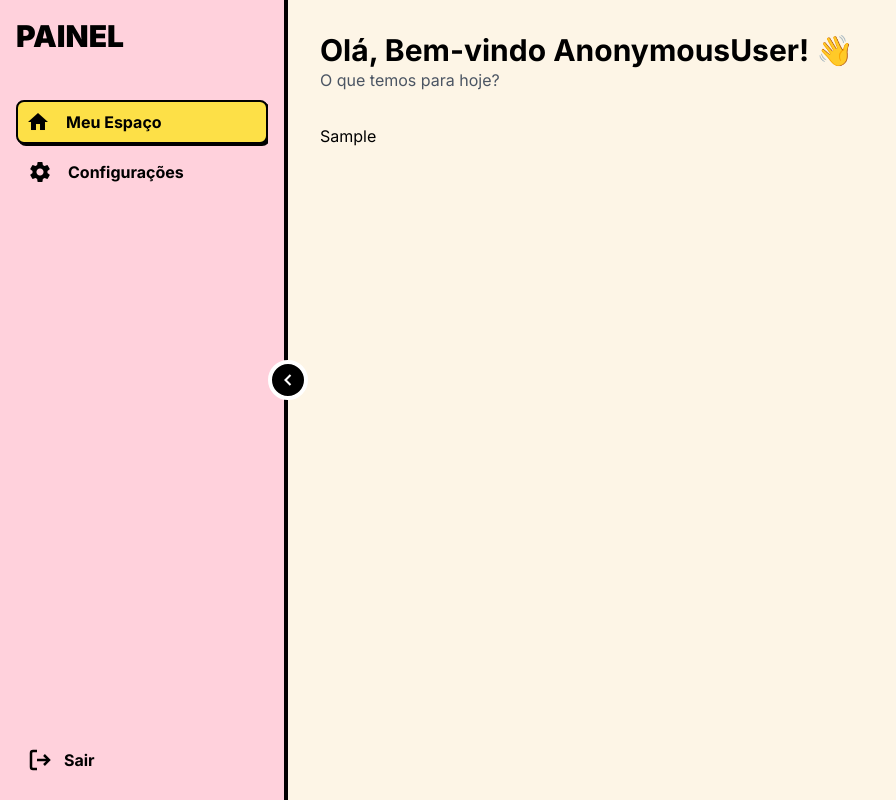
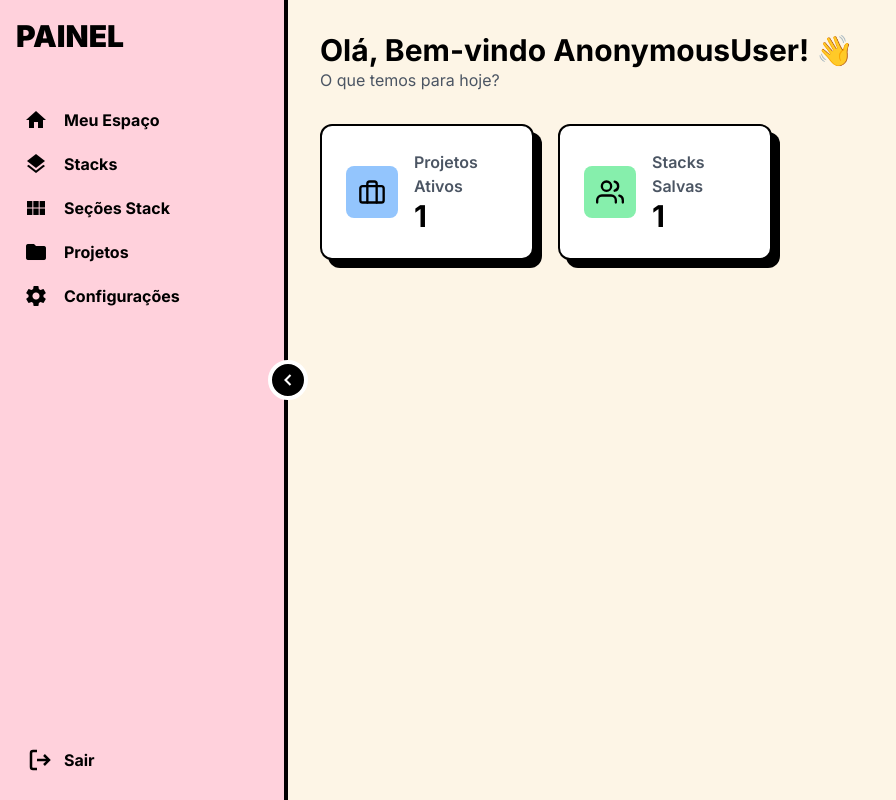
Before and after one commit to JhonatanRian/jrm-dev, a Django app: template templates/core/painel/index.html in a window 1280 px wide. Shown: the whole page, without its empty margins (0-896 px from the left). Run offline with Django 5.2, Linux system fonts and the light colour scheme; the template is opened without the code that fills it: most values are stand-ins (such as "Sample title", 1, 10 or a date in 2020); some libraries are stand-ins or nearby versions.

Commit message:
feat(core): implement AdminPermissionMixin and improve panel sidebar layout

```diff
--- a/config/asgi.py
+++ b/config/asgi.py
@@ -1,6 +1,6 @@
 import os
 
-# pyrefly: ignore [untyped-import]
+
 from django.core.asgi import get_asgi_application
 
 os.environ.setdefault("DJANGO_SETTINGS_MODULE", "config.settings")
--- a/config/settings.py
+++ b/config/settings.py
@@ -27,8 +27,10 @@ INSTALLED_APPS = [
     "django.contrib.messages",
     "django.contrib.staticfiles",
     "debug_toolbar",
+    "django_filters",
     "crispy_forms",
     "crispy_neurobrutalist",
+    "django_select2",
     "core.apps.CoreConfig",
     "portfolio.apps.PortfolioConfig",
     "accounts.apps.AccountsConfig",
--- a/config/urls.py
+++ b/config/urls.py
@@ -1,7 +1,7 @@
 from debug_toolbar.toolbar import debug_toolbar_urls
-# pyrefly: ignore [untyped-import]
+
 from django.contrib import admin
-# pyrefly: ignore [untyped-import]
+
 from django.urls import include, path
 
 from config import settings
@@ -11,6 +11,7 @@ urlpatterns = [
     path("", views.PortfolioView.as_view(), name="portfolio"),
     path("admin/", admin.site.urls),
     path("jrm/", include("core.urls")),
+    path("jrm/", include("portfolio.urls")),
     path("accounts/", include("accounts.urls")),
 ]
 
--- a/config/wsgi.py
+++ b/config/wsgi.py
@@ -1,7 +1,7 @@
 import os
 
 from dj_static import Cling
-# pyrefly: ignore [untyped-import]
+
 from django.core.wsgi import get_wsgi_application
 
 os.environ.setdefault("DJANGO_SETTINGS_MODULE", "config.settings")
--- a/core/apps.py
+++ b/core/apps.py
@@ -1,4 +1,3 @@
-# pyrefly: ignore [untyped-import]
 from django.apps import AppConfig
 
 
--- a/core/models/base_model.py
+++ b/core/models/base_model.py
@@ -1,4 +1,3 @@
-# pyrefly: ignore [untyped-import]
 from django.db import models
 
 
--- a/core/static/js/app.js
+++ b/core/static/js/app.js
@@ -1,30 +1,46 @@
-const sidebar = document.getElementById('sidebar');
-const mainContent = document.getElementById('main-content');
-const sidebarToggle = document.getElementById('sidebar-toggle');
-const toggleIconOpen = document.getElementById('toggle-icon-open');
-const toggleIconClose = document.getElementById('toggle-icon-close');
+class SidebarManager {
+    constructor() {
+        this.sidebar = document.getElementById('sidebar');
+        this.mainContent = document.getElementById('main-content');
+        this.sidebarToggle = document.getElementById('sidebar-toggle');
+        this.toggleIconOpen = document.getElementById('toggle-icon-open');
+        this.toggleIconClose = document.getElementById('toggle-icon-close');
 
-if (sidebar && mainContent && sidebarToggle && toggleIconOpen && toggleIconClose) {
-    const COLLAPSED_WIDTH_CLASS = 'w-20';
-    const EXPANDED_WIDTH_CLASS = 'w-72';
-    const COLLAPSED_MARGIN = '80px';
-    const EXPANDED_MARGIN = '288px';
-    const COLLAPSED_BUTTON_LEFT = '60px';
-    const EXPANDED_BUTTON_LEFT = '268px';
+        this.COLLAPSED_WIDTH_CLASS = 'w-20';
+        this.EXPANDED_WIDTH_CLASS = 'w-72';
+        this.COLLAPSED_MARGIN = '80px';
+        this.EXPANDED_MARGIN = '288px';
+        this.COLLAPSED_BUTTON_LEFT = '60px';
+        this.EXPANDED_BUTTON_LEFT = '268px';
 
-    function setSidebarState(isCollapsed) {
-        sidebar.classList.toggle('sidebar-collapsed', isCollapsed);
+        this.init();
+    }
 
-        sidebar.classList.toggle(EXPANDED_WIDTH_CLASS, !isCollapsed);
-        sidebar.classList.toggle(COLLAPSED_WIDTH_CLASS, isCollapsed);
+    init() {
+        if (!this.sidebar || !this.mainContent || !this.sidebarToggle) return;
 
-        mainContent.style.marginLeft = isCollapsed ? COLLAPSED_MARGIN : EXPANDED_MARGIN;
-        sidebarToggle.style.left = isCollapsed ? COLLAPSED_BUTTON_LEFT : EXPANDED_BUTTON_LEFT;
+        this.sidebarToggle.addEventListener('click', () => {
+            this.setSidebarState(this.sidebar.classList.contains(this.EXPANDED_WIDTH_CLASS));
+        });
 
-        toggleIconOpen.classList.toggle('hidden', !isCollapsed);
-        toggleIconClose.classList.toggle('hidden', isCollapsed);
+        document.querySelectorAll('[data-submenu-trigger]').forEach(trigger => {
+            trigger.addEventListener('click', (e) => this.handleSubmenuToggle(e, trigger));
+        });
 
-        // Fecha todos os submenus quando o sidebar é recolhido
+        this.setSidebarState(false);
+    }
+
+    setSidebarState(isCollapsed) {
+        this.sidebar.classList.toggle('sidebar-collapsed', isCollapsed);
+        this.sidebar.classList.toggle(this.EXPANDED_WIDTH_CLASS, !isCollapsed);
+        this.sidebar.classList.toggle(this.COLLAPSED_WIDTH_CLASS, isCollapsed);
+
+        this.mainContent.style.marginLeft = isCollapsed ? this.COLLAPSED_MARGIN : this.EXPANDED_MARGIN;
+        this.sidebarToggle.style.left = isCollapsed ? this.COLLAPSED_BUTTON_LEFT : this.EXPANDED_BUTTON_LEFT;
+
+        if (this.toggleIconOpen) this.toggleIconOpen.classList.toggle('hidden', !isCollapsed);
+        if (this.toggleIconClose) this.toggleIconClose.classList.toggle('hidden', isCollapsed);
+
         if (isCollapsed) {
             document.querySelectorAll('[data-submenu-list]').forEach(submenu => {
                 submenu.classList.add('hidden');
@@ -34,26 +50,100 @@ if (sidebar && mainContent && sidebarToggle && toggleIconOpen && toggleIconClose
         }
     }
 
-    sidebarToggle.addEventListener('click', () => {
-        setSidebarState(sidebar.classList.contains(EXPANDED_WIDTH_CLASS));
-    });
+    handleSubmenuToggle(e, trigger) {
+        if (this.sidebar.classList.contains('sidebar-collapsed')) {
+            this.setSidebarState(false);
+        }
 
-    // Lógica do Submenu
-    document.querySelectorAll('[data-submenu-trigger]').forEach(trigger => {
-        trigger.addEventListener('click', () => {
-            // Não expandir submenu se o sidebar estiver recolhido
-            if (sidebar.classList.contains('sidebar-collapsed')) {
-                setSidebarState(false); // Expande o sidebar
+        const submenuList = trigger.nextElementSibling;
+        const submenuIcon = trigger.querySelector('[data-submenu-icon]');
+
+        if (submenuList) submenuList.classList.toggle('hidden');
+        if (submenuIcon) submenuIcon.classList.toggle('rotate-180');
+    }
+}
+
+class DropdownManager {
+    constructor() {
+        this.init();
+    }
+
+    init() {
+        document.addEventListener('click', this.handleDocumentClick.bind(this));
+    }
+
+    handleDocumentClick(event) {
+        const isDropdownButton = event.target.closest('[data-dropdown-button]');
+
+        if (!isDropdownButton && !event.target.closest('[data-dropdown-container]')) {
+            this.closeAllDropdowns();
+            return;
+        }
+
+        if (isDropdownButton) {
+            const container = isDropdownButton.closest('[data-dropdown-container]');
+            if (!container) return;
+            const menu = container.querySelector('[data-dropdown-menu]');
+
+            if (menu) {
+                const isHidden = menu.classList.contains('hidden');
+                this.closeAllDropdowns();
+                if (isHidden) {
+                    menu.classList.remove('hidden');
+                }
             }
+        }
+    }
 
-            const submenuList = trigger.nextElementSibling;
-            const submenuIcon = trigger.querySelector('[data-submenu-icon]');
+    closeAllDropdowns() {
+        document.querySelectorAll('[data-dropdown-menu]').forEach(menu => {
+            menu.classList.add('hidden');
+        });
+    }
+}
 
-            submenuList.classList.toggle('hidden');
-            submenuIcon.classList.toggle('rotate-180');
+class TabsManager {
+    constructor() {
+        this.init();
+    }
+
+    init() {
+        document.querySelectorAll('[data-tabs-container]').forEach(tabsContainer => {
+            const tabList = tabsContainer.querySelector('[data-tab-list]');
+            if (!tabList) return;
+            const tabTriggers = tabList.querySelectorAll('[data-tab-trigger]');
+            const tabContents = tabsContainer.querySelectorAll('[data-tab-content]');
+
+            tabTriggers.forEach(trigger => {
+                trigger.addEventListener('click', () => {
+                    const targetTabId = trigger.getAttribute('data-tab-trigger');
+
+                    // Update button classes
+                    tabTriggers.forEach(btn => {
+                        const isTarget = btn.getAttribute('data-tab-trigger') === targetTabId;
+
+                        // Toggle classes for "Abas em Caixa" style (boxed tabs)
+                        btn.classList.toggle('bg-white', isTarget);
+                        btn.classList.toggle('border-2', isTarget);
+                        btn.classList.toggle('border-black', isTarget);
+                        btn.classList.toggle('neo-shadow-sm', isTarget);
+
+                        btn.classList.toggle('hover:bg-white/50', !isTarget);
+                    });
+
+                    // Show/hide content panels
+                    tabContents.forEach(content => {
+                        const contentId = content.getAttribute('data-tab-content');
+                        content.classList.toggle('hidden', contentId !== targetTabId);
+                    });
+                });
+            });
         });
-    });
+    }
+}
 
-    // Estado inicial (Expandido por padrão)
-    setSidebarState(false);
-}
+document.addEventListener('DOMContentLoaded', () => {
+    new SidebarManager();
+    new DropdownManager();
+    new TabsManager();
+});
--- a/core/urls.py
+++ b/core/urls.py
@@ -1,5 +1,4 @@
-# pyrefly: ignore [untyped-import]
-from django.urls import path
+from django.urls import include, path
 
 from core.views import PainelView
 
--- a/templates/components/sidebar.html
+++ b/templates/components/sidebar.html
@@ -7,12 +7,24 @@
         </div>
         <nav class="flex-grow overflow-y-auto">
 
-            <a href="#"
-               class="flex items-center p-2 my-1 rounded-lg transition-all duration-200 bg-yellow-300 text-black shadow-[2px_2px_0px_rgba(0,0,0,1)] border-2 border-black">
+            <a href="{% url 'core:painel' %}"
+               class="flex items-center p-2 my-1 rounded-lg transition-all duration-200 hover:bg-gray-200 {% if request.resolver_match.url_name == 'painel' %}bg-yellow-300 text-black shadow-[2px_2px_0px_rgba(0,0,0,1)] border-2 border-black{% else %}opt-menu-selected{% endif %}">
                 <i class="material-icons">home</i>
                 <span class="ml-4 font-bold">Meu Espaço</span>
             </a>
-            <a href="#" class="flex items-center p-3 my-1 rounded-lg transition-all duration-200 hover:bg-gray-200 opt-menu-selected">
+            <a href="{% url 'portfolio:stack_list' %}" class="flex items-center p-2 my-1 rounded-lg transition-all duration-200 hover:bg-gray-200 {% if 'stack_' in request.resolver_match.url_name and 'group_stack' not in request.resolver_match.url_name %}bg-yellow-300 shadow-[2px_2px_0px_rgba(0,0,0,1)] border-2 border-black{% else %}opt-menu-selected{% endif %}">
+                <i class="material-icons">layers</i>
+                <span class="ml-4 font-bold">Stacks</span>
+            </a>
+            <a href="{% url 'portfolio:group_stack_list' %}" class="flex items-center p-2 my-1 rounded-lg transition-all duration-200 hover:bg-gray-200 {% if 'group_stack' in request.resolver_match.url_name %}bg-yellow-300 shadow-[2px_2px_0px_rgba(0,0,0,1)] border-2 border-black{% else %}opt-menu-selected{% endif %}">
+                <i class="material-icons">view_module</i>
+                <span class="ml-4 font-bold">Seções Stack</span>
+            </a>
+            <a href="{% url 'portfolio:project_list' %}" class="flex items-center p-2 my-1 rounded-lg transition-all duration-200 hover:bg-gray-200 {% if 'project_' in request.resolver_match.url_name %}bg-yellow-300 shadow-[2px_2px_0px_rgba(0,0,0,1)] border-2 border-black{% else %}opt-menu-selected{% endif %}">
+                <i class="material-icons">folder</i>
+                <span class="ml-4 font-bold">Projetos</span>
+            </a>
+            <a href="{% url 'portfolio:configuration' %}" class="flex items-center p-2 my-1 rounded-lg transition-all duration-200 hover:bg-gray-200 {% if request.resolver_match.url_name == 'configuration' %}bg-yellow-300 shadow-[2px_2px_0px_rgba(0,0,0,1)] border-2 border-black{% else %}opt-menu-selected{% endif %}">
                 <i class="material-icons">settings</i>
                 <span class="ml-4 font-bold">Configurações</span>
             </a>
--- a/templates/core/base_painel.html
+++ b/templates/core/base_painel.html
@@ -24,6 +24,6 @@
         {% endblock %}
     </main>
 </div>
-<script src="{% static 'js/app.js' %}"></script>
+<script src="{% static 'js/app.js' %}?v=1"></script>
 </body>
 </html>
--- a/templates/core/painel/index.html
+++ b/templates/core/painel/index.html
@@ -9,7 +9,41 @@
             <p class="text-gray-600">O que temos para hoje?</p>
         </div>
     </header>
-    <div>
-        {{ form_example|crispy }}
+    <!-- --- Cartões de Estatísticas --- -->
+    <div class="grid grid-cols-1 md:grid-cols-2 lg:grid-cols-4 gap-6 mb-8">
+        <!-- Stat Card 1 -->
+        <div class="flex-1 p-6 bg-white border-2 border-black rounded-xl neo-shadow transition-transform transform hover:-translate-y-1 hover:-translate-x-1">
+            <div class="flex items-center">
+                <div class="p-3 rounded-lg bg-blue-300">
+                    <svg xmlns="http://www.w3.org/2000/svg" width="28" height="28" viewBox="0 0 24 24" fill="none"
+                         stroke="currentColor" stroke-width="2" stroke-linecap="round" stroke-linejoin="round">
+                        <rect x="2" y="7" width="20" height="14" rx="2" ry="2"></rect>
+                        <path d="M16 21V5a2 2 0 0 0-2-2h-4a2 2 0 0 0-2 2v16"></path>
+                    </svg>
+                </div>
+                <div class="ml-4">
+                    <p class="text-gray-600 font-semibold">Projetos Ativos</p>
+                    <p class="text-3xl font-bold text-black">{{ project_count }}</p>
+                </div>
+            </div>
+        </div>
+        <!-- Stat Card 2 -->
+        <div class="flex-1 p-6 bg-white border-2 border-black rounded-xl neo-shadow transition-transform transform hover:-translate-y-1 hover:-translate-x-1">
+            <div class="flex items-center">
+                <div class="p-3 rounded-lg bg-green-300">
+                    <svg xmlns="http://www.w3.org/2000/svg" width="28" height="28" viewBox="0 0 24 24" fill="none"
+                         stroke="currentColor" stroke-width="2" stroke-linecap="round" stroke-linejoin="round">
+                        <path d="M17 21v-2a4 4 0 0 0-4-4H5a4 4 0 0 0-4 4v2"></path>
+                        <circle cx="9" cy="7" r="4"></circle>
+                        <path d="M23 21v-2a4 4 0 0 0-3-3.87"></path>
+                        <path d="M16 3.13a4 4 0 0 1 0 7.75"></path>
+                    </svg>
+                </div>
+                <div class="ml-4">
+                    <p class="text-gray-600 font-semibold">Stacks Salvas</p>
+                    <p class="text-3xl font-bold text-black">{{ stack_count }}</p>
+                </div>
+            </div>
+        </div>
     </div>
 {% endblock %}
```
Also changed, not shown: core/views/mixins.py (added, +25 -0 lines), core/views/painel_views.py (+6 -3 lines).
